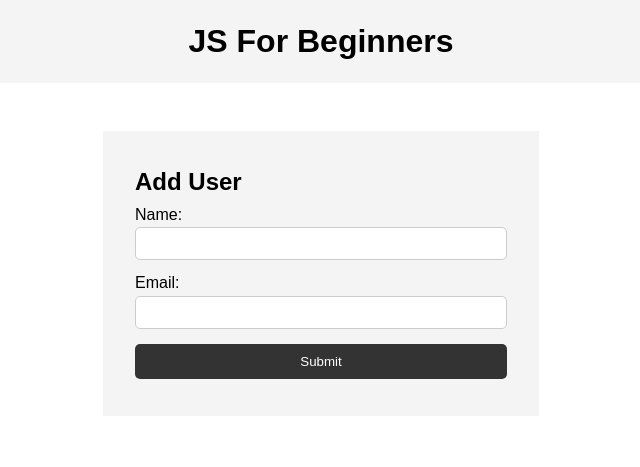
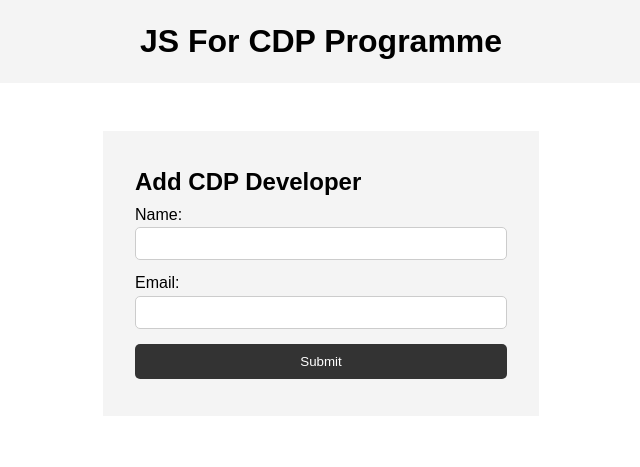
Before and after one commit to linnhtetwin/CDP, a plain HTML site: page Index.html in a window 1280 px wide. Shown: the whole page, without its empty margins (319-959 px from the left). Drawn offline with Linux system fonts and the light colour scheme.

Commit message:
Update Index.html

```diff
--- a/Index.html
+++ b/Index.html
@@ -9,12 +9,12 @@
   </head>
   <body>
     <header>
-      <h1>JS For Beginners</h1>
+      <h1>JS For CDP Programme</h1>
     </header>
 
     <section class="container">
       <form id="my-form">
-        <h1>Add User</h1>
+        <h1>Add CDP Developer</h1>
         <div class="msg"></div>
         <div>
           <label for="name">Name:</label>
```
